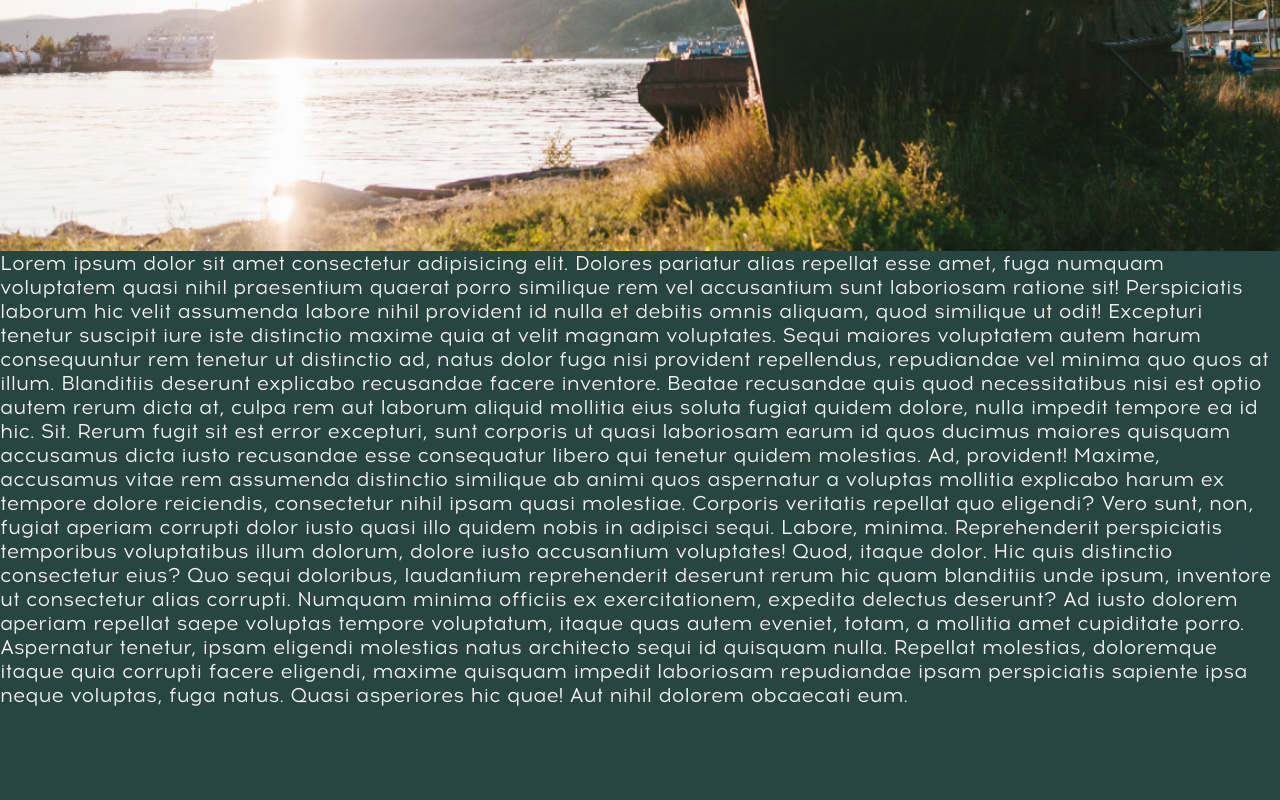
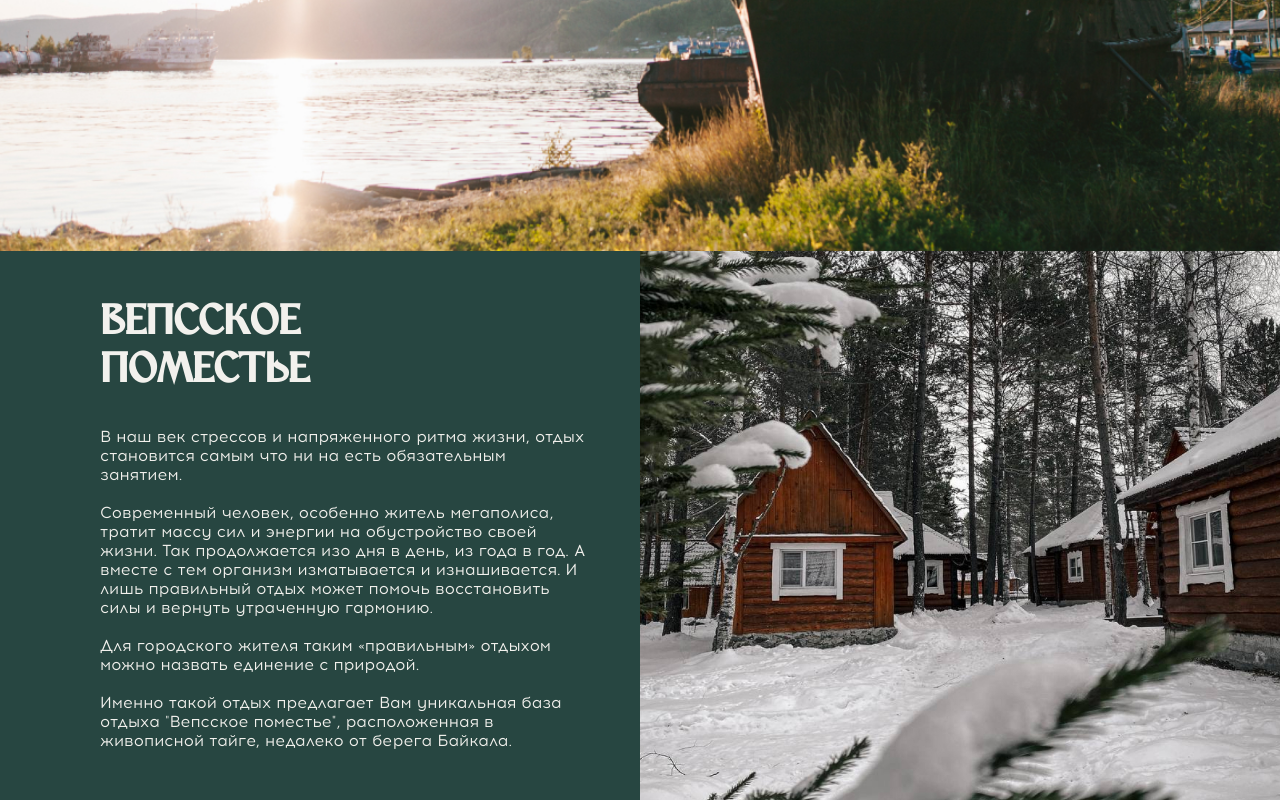
Before and after one commit to LapkiWEB/baikal-vepstur, a plain HTML site: page app/index.html in a window 1280 px wide. Shown: the part 549-1349 px from the top of the page. Before the commit the page ends 1256 px from the top, so only its background shows below. Drawn offline with Linux system fonts and the light colour scheme; files whose address does not match are found by name.

Commit message:
add section main-about + adaptive

```diff
--- a/app/index.html
+++ b/app/index.html
@@ -220,10 +220,8 @@
   </header>
   <div class="wrapper">
     <main class="main">
-      <section class="main__onescreen screen-start">
+      <section class="main__onescreen screen-start" style="background-image: url('images/content/main-header-bg.jpg');">
         <div class="container">
-
-
           <h1 class="main__onescreen-title">
             БАЙКАЛ-ВЕПСТУР
           </h1>
@@ -243,30 +241,38 @@
         </div>
       </section>
 
-      Lorem ipsum dolor sit amet consectetur adipisicing elit. Dolores pariatur alias repellat esse amet, fuga numquam
-      voluptatem quasi nihil praesentium quaerat porro similique rem vel accusantium sunt laboriosam ratione sit!
-      Perspiciatis laborum hic velit assumenda labore nihil provident id nulla et debitis omnis aliquam, quod similique
-      ut odit! Excepturi tenetur suscipit iure iste distinctio maxime quia at velit magnam voluptates.
-      Sequi maiores voluptatem autem harum consequuntur rem tenetur ut distinctio ad, natus dolor fuga nisi provident
-      repellendus, repudiandae vel minima quo quos at illum. Blanditiis deserunt explicabo recusandae facere inventore.
-      Beatae recusandae quis quod necessitatibus nisi est optio autem rerum dicta at, culpa rem aut laborum aliquid
-      mollitia eius soluta fugiat quidem dolore, nulla impedit tempore ea id hic. Sit.
-      Rerum fugit sit est error excepturi, sunt corporis ut quasi laboriosam earum id quos ducimus maiores quisquam
-      accusamus dicta iusto recusandae esse consequatur libero qui tenetur quidem molestias. Ad, provident!
-      Maxime, accusamus vitae rem assumenda distinctio similique ab animi quos aspernatur a voluptas mollitia explicabo
-      harum ex tempore dolore reiciendis, consectetur nihil ipsam quasi molestiae. Corporis veritatis repellat quo
-      eligendi?
-      Vero sunt, non, fugiat aperiam corrupti dolor iusto quasi illo quidem nobis in adipisci sequi. Labore, minima.
-      Reprehenderit perspiciatis temporibus voluptatibus illum dolorum, dolore iusto accusantium voluptates! Quod,
-      itaque dolor.
-      Hic quis distinctio consectetur eius? Quo sequi doloribus, laudantium reprehenderit deserunt rerum hic quam
-      blanditiis unde ipsum, inventore ut consectetur alias corrupti. Numquam minima officiis ex exercitationem,
-      expedita delectus deserunt?
-      Ad iusto dolorem aperiam repellat saepe voluptas tempore voluptatum, itaque quas autem eveniet, totam, a mollitia
-      amet cupiditate porro. Aspernatur tenetur, ipsam eligendi molestias natus architecto sequi id quisquam nulla.
-      Repellat molestias, doloremque itaque quia corrupti facere eligendi, maxime quisquam impedit laboriosam
-      repudiandae ipsam perspiciatis sapiente ipsa neque voluptas, fuga natus. Quasi asperiores hic quae! Aut nihil
-      dolorem obcaecati eum.
+      <section class="main-about">
+        <div class="main-about__content">
+          <div class="container">
+            <div class="main-about__body section">
+              <h2 class="main-about__body-title title">
+                ВЕПСCКОЕ ПОМЕСТЬЕ
+              </h2>
+              <p class="main-about__text">
+                В наш век стрессов и напряженного ритма жизни, отдых становится самым что ни на есть обязательным
+                занятием.
+                <br>
+                <br>
+                Современный человек, особенно житель мегаполиса, тратит массу сил и энергии на обустройство своей жизни.
+                Так продолжается изо дня в день, из года в год.
+                А вместе с тем организм изматывается и изнашивается.
+                И лишь правильный отдых может помочь восстановить силы и вернуть утраченную гармонию.
+                <br>
+                <br>
+                Для городского жителя таким «правильным» отдыхом можно назвать единение с природой.
+                <br>
+                <br>
+                Именно такой отдых предлагает Вам уникальная база отдыха "Вепсское поместье", расположенная в живописной
+                тайге, недалеко
+                от берега Байкала.
+              </p>
+            </div>
+          </div>
+        </div>
+        <div class="main-about__images">
+          <img src="images/content/main-about-bg.jpg" alt="" class="main-about__images-img">
+        </div>
+      </section>
 
     </main>
     <footer class="footer"></footer>
--- a/app/scss/_global.scss
+++ b/app/scss/_global.scss
@@ -56,17 +56,20 @@ body {
   padding: 0 162px;
 }
 
-// .title{
-//     @extend %AlGrey-Bold;
-//     font-size: 36px;
-//     line-height: 49px;
-//     padding: 0px 35px;
-//     border-bottom: 2px solid $blue;
-//     text-align: center;
-//     margin: 0 auto;
-//     margin-bottom: 56px;
-//     max-width: fit-content;
-// }
+.section {
+  padding: 50px 0;
+}
+
+.title {
+  @extend %Slavic;
+  font-size: 64px;
+  line-height: 64px;
+  color: $white;
+  margin-bottom: 40px;
+  max-width: fit-content;
+  text-transform: uppercase;
+  // text-shadow: 1px 1px 1px #000;
+}
 
 
 
@@ -95,7 +98,7 @@ body {
 }
 
 
-.menu__wrapper{
+.menu__wrapper {
   display: flex;
   align-content: space-between;
   flex-wrap: wrap;
@@ -165,8 +168,8 @@ body {
     padding: 100px 0 100px 100px;
     font-size: 16px;
     background-color: $dark-green;
-    border: 1px solid $light-brown;
-    // border-bottom: 1px solid $light-brown;
+    border-left: 1px solid $light-brown;
+    border-bottom: 1px solid $light-brown;
   }
 }
 
@@ -182,10 +185,11 @@ body {
   }
 }
 
-.menu__mobil-box{
+.menu__mobil-box {
   // max-width: 500px;
   width: 100%;
 }
+
 .menu__phone,
 .menu__email {
   display: block;
--- a/app/scss/_media.scss
+++ b/app/scss/_media.scss
@@ -19,6 +19,9 @@
 }
 
 @media(max-width: 1300px) {
+  body{
+    font-size: 16px;
+  }
   .container {
     padding: 0 100px;
   }
@@ -39,6 +42,14 @@
     font-size: 48px;
     margin-bottom: 50px;
   }
+
+  .title {
+    font-size: 48px;
+    line-height: 48px;
+    margin-bottom: 30px;
+  }
+
+
 }
 
 @media(max-width: 1200px) {
@@ -49,6 +60,12 @@
 
   .header__address {
     display: none;
+  }
+
+  .main-about__body {
+    width: 100%;
+    padding: 0;
+    padding: 50px 0;
   }
 }
 
@@ -78,6 +95,8 @@
     padding-top: 60px;
     line-height: 70px;
   }
+
+
 
   .main__onescreen-subtitle {
     font-size: 48px;
@@ -120,7 +139,9 @@
   .container {
     padding: 0 20px;
   }
-
+  .section{
+    padding: 30px 0;
+  }
   .main__onescreen {
     height: 700px;
   }
@@ -155,6 +176,11 @@
   .main__onescreen-subtitle {
     font-size: 36px;
   }
+
+  .title {
+    font-size: 36px;
+    line-height: 36px;
+  }
 }
 
 @media(max-width: 500px) {
--- a/app/scss/_vars.scss
+++ b/app/scss/_vars.scss
@@ -4,9 +4,10 @@
 
 %Slavic {
   font-family: 'SlavicFreeFonts-Regular', sans-serif;
+  // text-shadow: 1px 1px 1px #000;
 }
 
-%BadScript{
+%BadScript {
   font-family: 'BadScript-Regular', sans-serif;
 }
 
--- a/app/scss/style.scss
+++ b/app/scss/style.scss
@@ -8,7 +8,7 @@
   background: rgba(255, 255, 255, 0.70);
   width: 100%;
   position: fixed;
-
+  z-index: 100;
 }
 
 
@@ -66,7 +66,6 @@
 
 // start section main__onescreen
 .main__onescreen {
-  background-image: url('../images/content/main-header-bg.jpg');
   background-repeat: no-repeat;
   background-size: cover;
   background-position: center;
@@ -90,15 +89,69 @@
   margin-bottom: 65px;
 }
 
-.main__onescreen-wrapper{
+.main__onescreen-wrapper {
   width: 380px;
   display: flex;
   justify-content: space-between;
 }
-.main__onescreen-btn{
+
+.main__onescreen-btn {
   margin-bottom: 30px;
 }
+
 // end section main__onescreen
 
+// start section main-about
+.main-about {
+  overflow: hidden;
+}
 
+@media (min-width: 1200px) {
+  .main-about {
+    display: flex;
+  }
+}
+
+
+
+.main-about__content {
+  flex: 0 0 100%;
+}
+
+.main-about__body {
+  width: 50%;
+  padding-right: 50px;
+}
+
+.main-about__body-title {
+  max-width: 300px;
+}
+
+.main-about__images {
+  img {
+    max-width: 100%;
+  }
+}
+
+@media (min-width: 1200px) {
+  .main-about__images {
+    position: relative;
+    flex: 0 0 50%;
+    transform: translate(-100%, 0px);
+  }
+
+  .main-about__images {
+    img {
+      position: absolute;
+      width: 100%;
+      height: 100%;
+      top: 0;
+      left: 0;
+      object-fit: cover;
+    }
+  }
+}
+
+
+// end section main-about
 @import 'media';
```
Also changed, not shown: app/css/style.min.css, app/images/content/main-about-bg.jpg (added).
